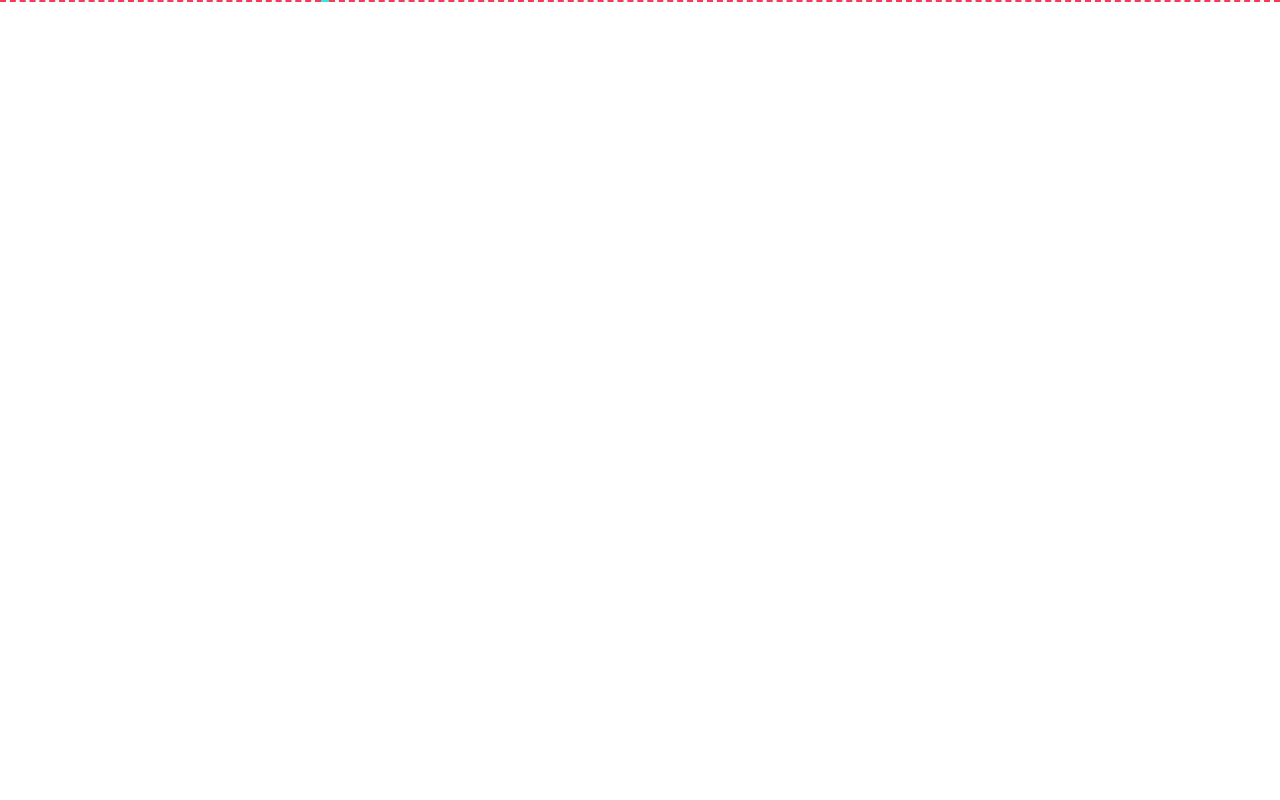
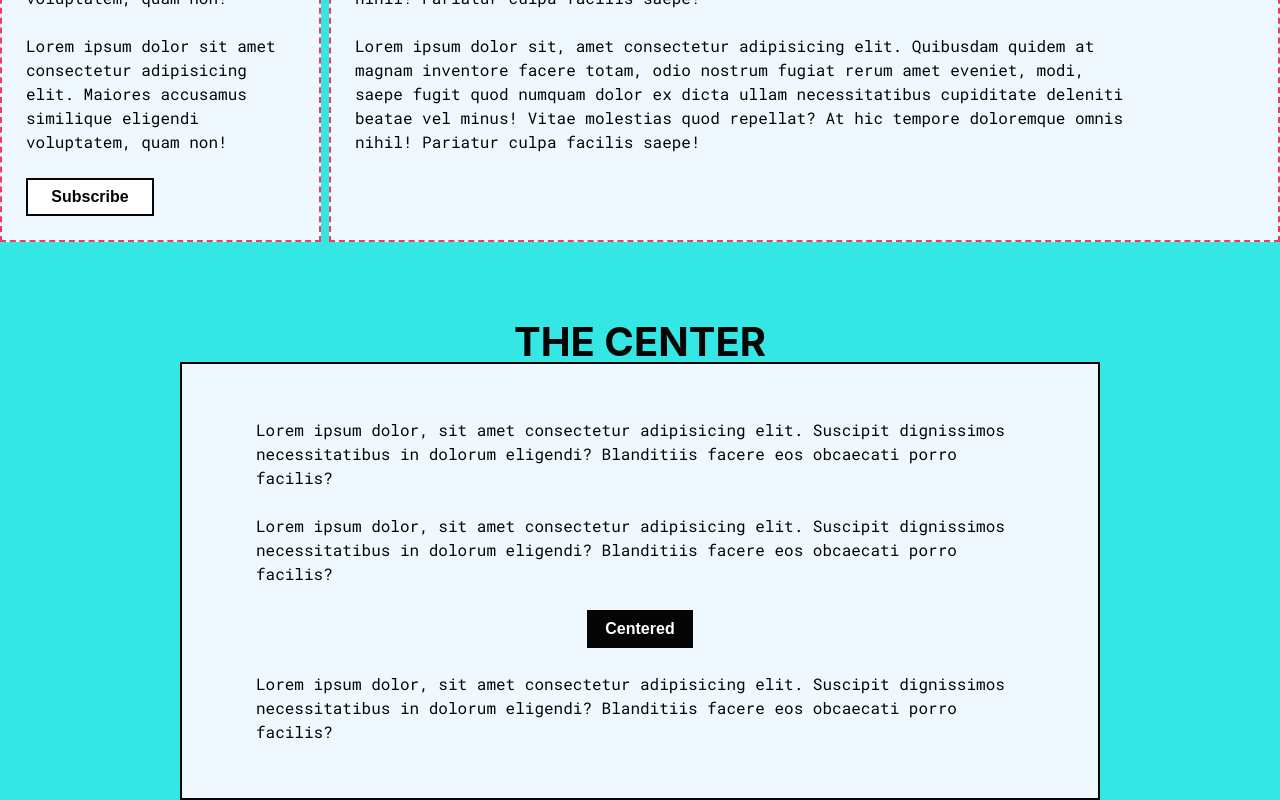
Before and after one commit to karamazov85/layout-sandbox, a React (Create React App) app: page / in a window 1280 px wide. Shown: the part 1522-2322 px from the top of the page. Before the commit the page ends 1524 px from the top, so only its background shows below. Built offline with nearby package versions, Linux system fonts and the light colour scheme.

Commit message:
added Center layout

```diff
--- a/src/App.css
+++ b/src/App.css
@@ -13,7 +13,7 @@
   --font-size-800: 2.25rem;
   --font-size-1000: 2.5rem;
 
-  --measure: 200ch;
+  --measure: 80ch;
   --space: 1.5rem;
 
   --ratio: 1.5;
@@ -29,7 +29,7 @@
   --s4: calc(var(--s3) * var(--ratio));
   --s5: calc(var(--s4) * var(--ratio));
 
-  --clr-primary-dark: rgb(6, 5, 5);
+  --clr-primary-dark: #060505;
   --clr-primary-white: #fff;
 
   --clr-secondary-aliceblue: aliceblue;
--- a/src/App.js
+++ b/src/App.js
@@ -1,6 +1,7 @@
 import './App.css';
 import Stack from "./stack/Stack"
 import Sidebar from "./sidebar/Sidebar"
+import Center from "./center/Center"
 
 const App = () => {
   return (
@@ -11,6 +12,9 @@ const App = () => {
       <section className="bg-cyan">
         <Sidebar />
       </section>
+      <div className="bg-cyan">
+        <Center />
+      </div>
     </div>
   );
 }
--- /dev/null
+++ b/src/center/Center.js
@@ -0,0 +1,22 @@
+import React from 'react'
+import Button from '../button/Button'
+import "./center.css"
+
+const Center = () => {
+    return (
+        <>
+        <h1>THE CENTER</h1>
+        <div className="center stack misc-styles">
+            <p>Lorem ipsum dolor, sit amet consectetur adipisicing elit. Suscipit dignissimos necessitatibus in dolorum eligendi? Blanditiis facere eos obcaecati porro facilis?</p>
+
+            <p>Lorem ipsum dolor, sit amet consectetur adipisicing elit. Suscipit dignissimos necessitatibus in dolorum eligendi? Blanditiis facere eos obcaecati porro facilis?</p>
+
+            <Button children="Centered"/>
+
+            <p>Lorem ipsum dolor, sit amet consectetur adipisicing elit. Suscipit dignissimos necessitatibus in dolorum eligendi? Blanditiis facere eos obcaecati porro facilis?</p>
+        </div>
+        </>
+    )
+}
+
+export default Center;
--- /dev/null
+++ b/src/center/center.css
@@ -0,0 +1,22 @@
+.center {
+  max-width: var(--measure);
+  /* to let padding grow size of component, we override below */
+  box-sizing: content-box;
+  padding: var(--s3) var(--s3);
+  /* we add left and right auto margins but not top-bottom - to protect the margin presetes of the stack layout we also used here */
+  margin-left: auto;
+  margin-right: auto;
+
+  display: flex;
+  /* to align everything that is shorter than the set 60ch measure, i.e. Button. Everything else will take up the entire available space */
+  align-items: center;
+}
+
+/* for demo only, not part of Center layout */
+.misc-styles {
+  border: 2px solid var(--clr-primary-dark);
+  background-color: var(--clr-secondary-aliceblue);
+}
+h1 {
+  padding: 5rem 0 0 0;
+}
```
